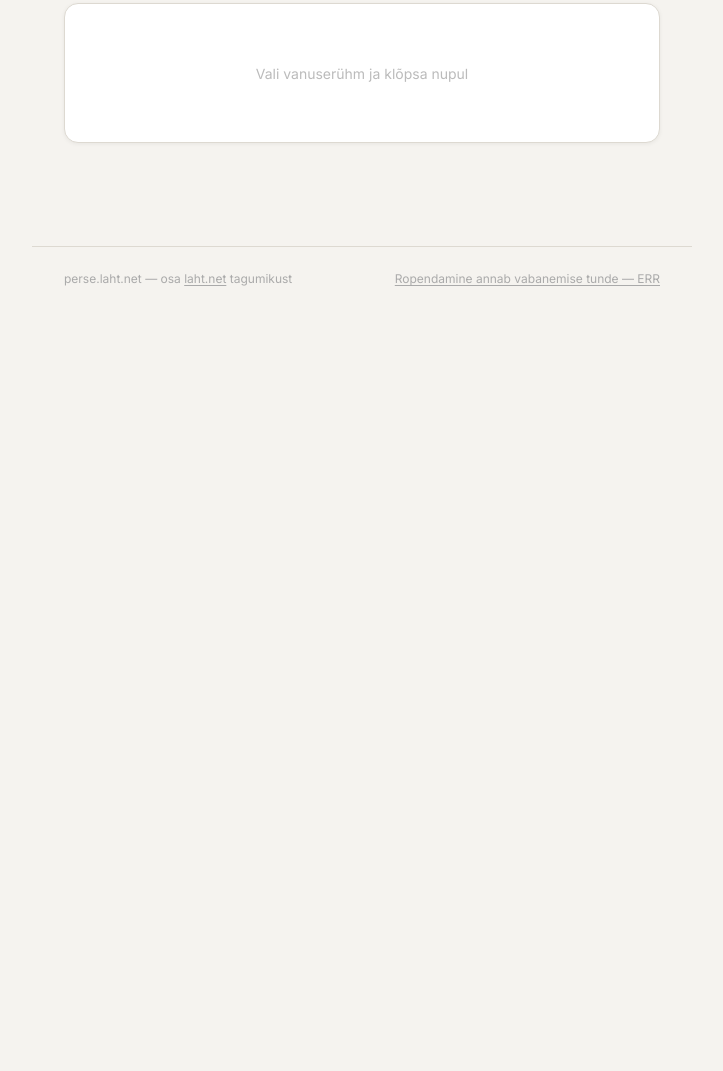
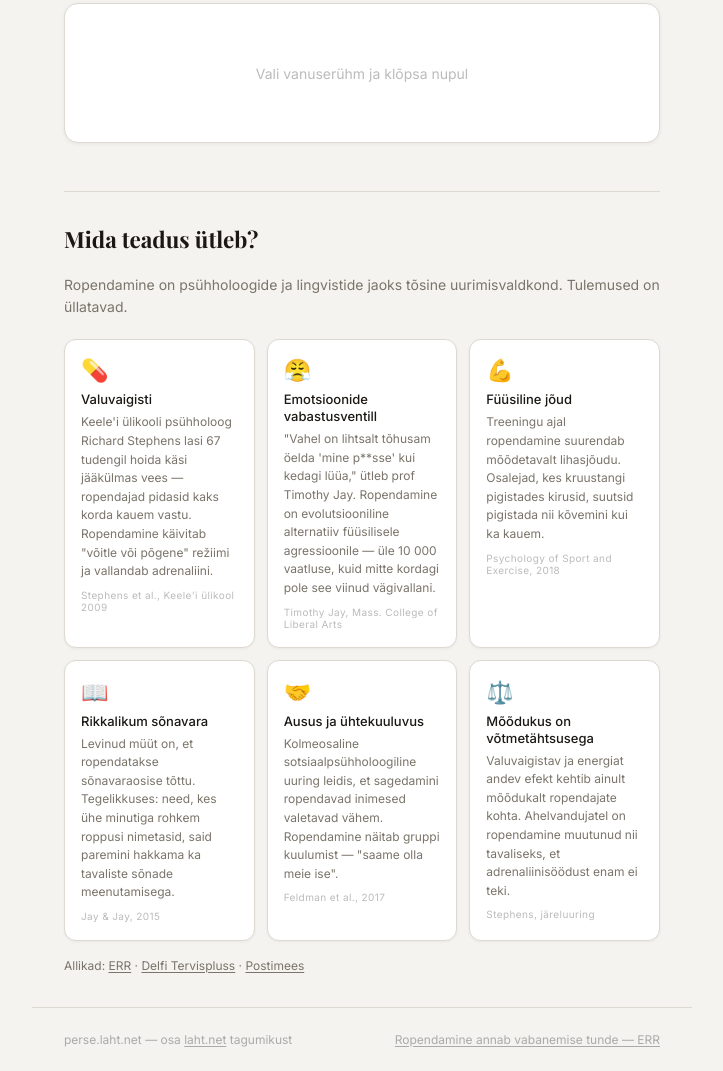
Before and after one commit to optisoft-ee/perse, a plain HTML site: page index.html in a window 1280 px wide. Shown: the part 490-1561 px from the top of the page, without its empty margins (278-1001 px from the left). Before the commit the page ends 800 px from the top, so only its background shows below. Drawn offline with nearby package versions, Linux system fonts and the light colour scheme; a web font is replaced by a local one.

Commit message:
feat: expand science section with 6 research-backed facts

```diff
--- a/index.html
+++ b/index.html
@@ -57,6 +57,69 @@
     .bar-track { flex: 1; background: var(--surface2); border-radius: 2px; height: 5px; overflow: hidden; }
     .bar-fill { height: 100%; background: var(--accent); border-radius: 2px; transition: width 0.55s ease; width: 0; }
     .bar-pct { font-size: 11px; color: var(--muted); width: 30px; text-align: right; flex-shrink: 0; }
+
+    /* Teaduse sektsioon */
+    .science-section {
+      margin-top: 3rem;
+      padding-top: 2rem;
+      border-top: 1px solid var(--border);
+    }
+    .science-heading {
+      font-family: var(--serif);
+      font-size: 1.4rem;
+      font-weight: 700;
+      color: var(--text);
+      margin-bottom: 1.25rem;
+    }
+    .science-cards {
+      display: grid;
+      grid-template-columns: repeat(auto-fit, minmax(180px, 1fr));
+      gap: 12px;
+    }
+    .science-card {
+      background: var(--surface);
+      border: 1px solid var(--border);
+      border-radius: 12px;
+      padding: 1.1rem 1rem;
+      box-shadow: 0 1px 3px rgba(0,0,0,0.05);
+    }
+    .science-card-icon {
+      font-size: 22px;
+      margin-bottom: 8px;
+      display: block;
+    }
+    .science-card-title {
+      font-size: 13px;
+      font-weight: 500;
+      color: var(--text);
+      margin-bottom: 5px;
+      line-height: 1.3;
+    }
+    .science-card-body {
+      font-size: 12px;
+      color: var(--muted);
+      line-height: 1.55;
+    }
+    .science-card-source {
+      display: block;
+      font-size: 10px;
+      color: #bbb;
+      margin-top: 8px;
+      letter-spacing: 0.04em;
+    }
+    .science-intro { font-size: 14px; color: var(--muted); margin-bottom: 1.25rem; line-height: 1.6; }
+    .science-note {
+      font-size: 12px;
+      color: var(--muted);
+      margin-top: 1rem;
+      line-height: 1.5;
+    }
+    .science-note a {
+      color: var(--muted);
+      text-decoration: underline;
+      text-underline-offset: 2px;
+    }
+
     footer { padding: 1.5rem 2rem; max-width: 660px; margin: 0 auto; width: 100%; border-top: 1px solid var(--border); }
     .footer-inner { display: flex; justify-content: space-between; align-items: center; flex-wrap: wrap; gap: 8px; }
     .footer-note { font-size: 12px; color: #aaa; }
@@ -64,6 +127,7 @@
     @media (max-width: 480px) {
       .age-grid { grid-template-columns: repeat(3, minmax(0, 1fr)); }
       .footer-inner { flex-direction: column; align-items: flex-start; }
+      .science-cards { grid-template-columns: 1fr; }
     }
   </style>
 </head>
@@ -99,6 +163,56 @@
   <div class="stats-wrap" id="statsWrap">
     <p class="stats-title">Sagedasimad — <span id="statsAge"></span></p>
     <div id="statsGrid"></div>
+  </div>
+
+  <!-- Teaduse sektsioon -->
+  <div class="science-section">
+    <h2 class="science-heading">Mida teadus ütleb?</h2>
+    <p class="science-intro">Ropendamine on psühholoogide ja lingvistide jaoks tõsine uurimisvaldkond. Tulemused on üllatavad.</p>
+    <div class="science-cards">
+      <div class="science-card">
+        <span class="science-card-icon">💊</span>
+        <p class="science-card-title">Valuvaigisti</p>
+        <p class="science-card-body">Keele'i ülikooli psühholoog Richard Stephens lasi 67 tudengil hoida käsi jääkülmas vees — ropendajad pidasid kaks korda kauem vastu. Ropendamine käivitab "võitle või põgene" režiimi ja vallandab adrenaliini.</p>
+        <span class="science-card-source">Stephens et al., Keele'i ülikool 2009</span>
+      </div>
+      <div class="science-card">
+        <span class="science-card-icon">😤</span>
+        <p class="science-card-title">Emotsioonide vabastusventill</p>
+        <p class="science-card-body">"Vahel on lihtsalt tõhusam öelda 'mine p**sse' kui kedagi lüüa," ütleb prof Timothy Jay. Ropendamine on evolutsiooniline alternatiiv füüsilisele agressioonile — üle 10 000 vaatluse, kuid mitte kordagi pole see viinud vägivallani.</p>
+        <span class="science-card-source">Timothy Jay, Mass. College of Liberal Arts</span>
+      </div>
+      <div class="science-card">
+        <span class="science-card-icon">💪</span>
+        <p class="science-card-title">Füüsiline jõud</p>
+        <p class="science-card-body">Treeningu ajal ropendamine suurendab mõõdetavalt lihasjõudu. Osalejad, kes kruustangi pigistades kirusid, suutsid pigistada nii kõvemini kui ka kauem.</p>
+        <span class="science-card-source">Psychology of Sport and Exercise, 2018</span>
+      </div>
+      <div class="science-card">
+        <span class="science-card-icon">📖</span>
+        <p class="science-card-title">Rikkalikum sõnavara</p>
+        <p class="science-card-body">Levinud müüt on, et ropendatakse sõnavaraosise tõttu. Tegelikkuses: need, kes ühe minutiga rohkem roppusi nimetasid, said paremini hakkama ka tavaliste sõnade meenutamisega.</p>
+        <span class="science-card-source">Jay & Jay, 2015</span>
+      </div>
+      <div class="science-card">
+        <span class="science-card-icon">🤝</span>
+        <p class="science-card-title">Ausus ja ühtekuuluvus</p>
+        <p class="science-card-body">Kolmeosaline sotsiaalpsühholoogiline uuring leidis, et sagedamini ropendavad inimesed valetavad vähem. Ropendamine näitab gruppi kuulumist — "saame olla meie ise".</p>
+        <span class="science-card-source">Feldman et al., 2017</span>
+      </div>
+      <div class="science-card">
+        <span class="science-card-icon">⚖️</span>
+        <p class="science-card-title">Mõõdukus on võtmetähtsusega</p>
+        <p class="science-card-body">Valuvaigistav ja energiat andev efekt kehtib ainult mõõdukalt ropendajate kohta. Ahelvandujatel on ropendamine muutunud nii tavaliseks, et adrenaliinisöödust enam ei teki.</p>
+        <span class="science-card-source">Stephens, järeluuring</span>
+      </div>
+    </div>
+    <p class="science-note">
+      Allikad:
+      <a href="https://www.err.ee/1609968167/keeleteadlane-ropendamine-annab-vabanemise-tunde" target="_blank" rel="noopener">ERR</a> ·
+      <a href="https://tervispluss.delfi.ee/artikkel/120567587" target="_blank" rel="noopener">Delfi Tervispluss</a> ·
+      <a href="https://naine.postimees.ee/3055881/ropendamine-polegi-nii-suur-patt-kui-voiks-arvata" target="_blank" rel="noopener">Postimees</a>
+    </p>
   </div>
 </main>
 <footer>
```
